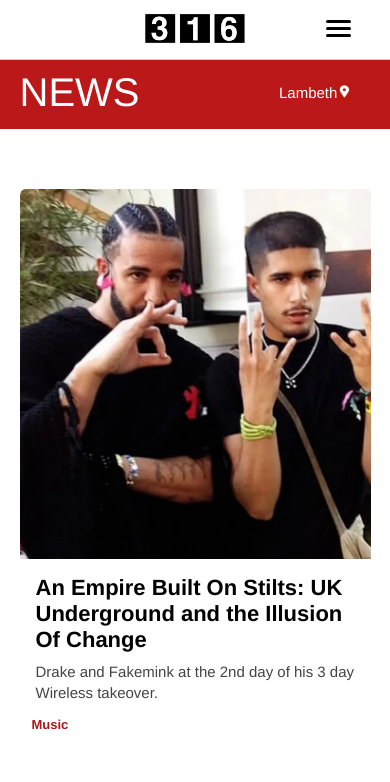
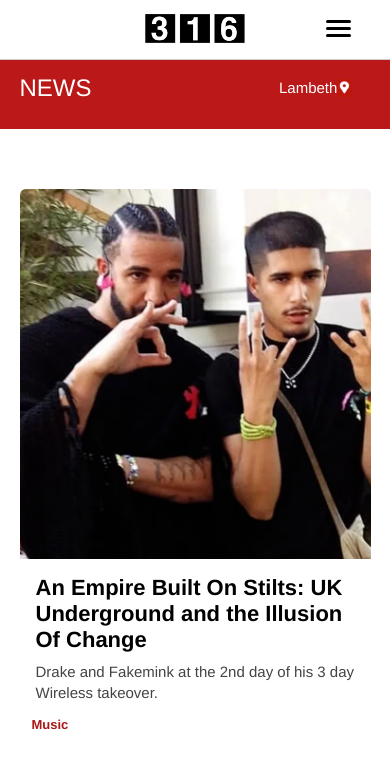
Before and after one commit to NajibSharif/CEEBO, a website: page News.html in a window 390 px wide. Shown: the top 782 px of the page. Drawn offline with Linux system fonts and the light colour scheme.

Commit message:
updated news

```diff
--- a/News.html
+++ b/News.html
@@ -287,6 +287,13 @@
           margin-top: 20px;
         }
       }
+
+      @media (max-width: 767px) {
+        #menu-bar h1 {
+          font-size: 24px; /* ← SAME AS HOME SIZE */
+        }
+      }
+
     </style>
   </head>
 
```
